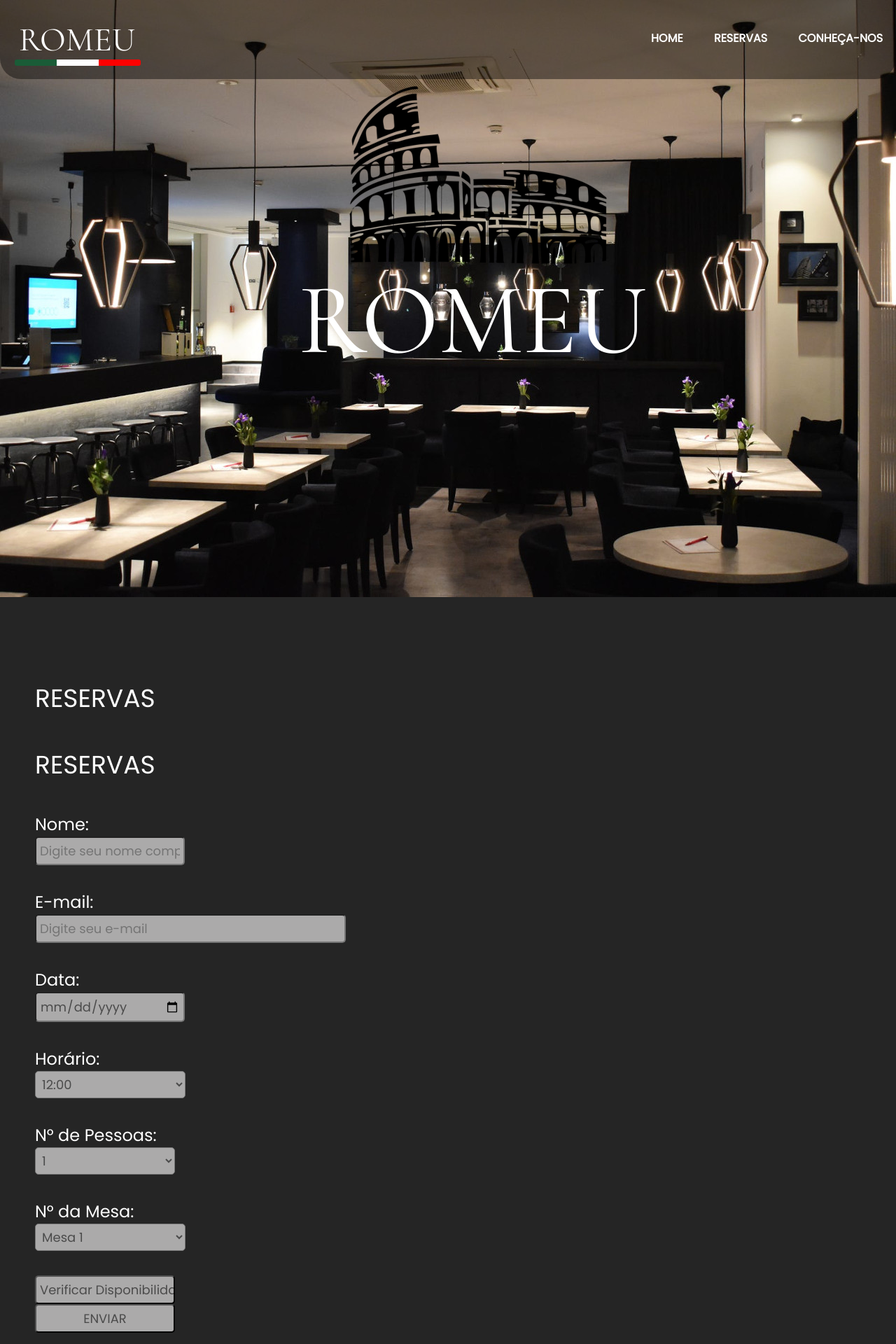
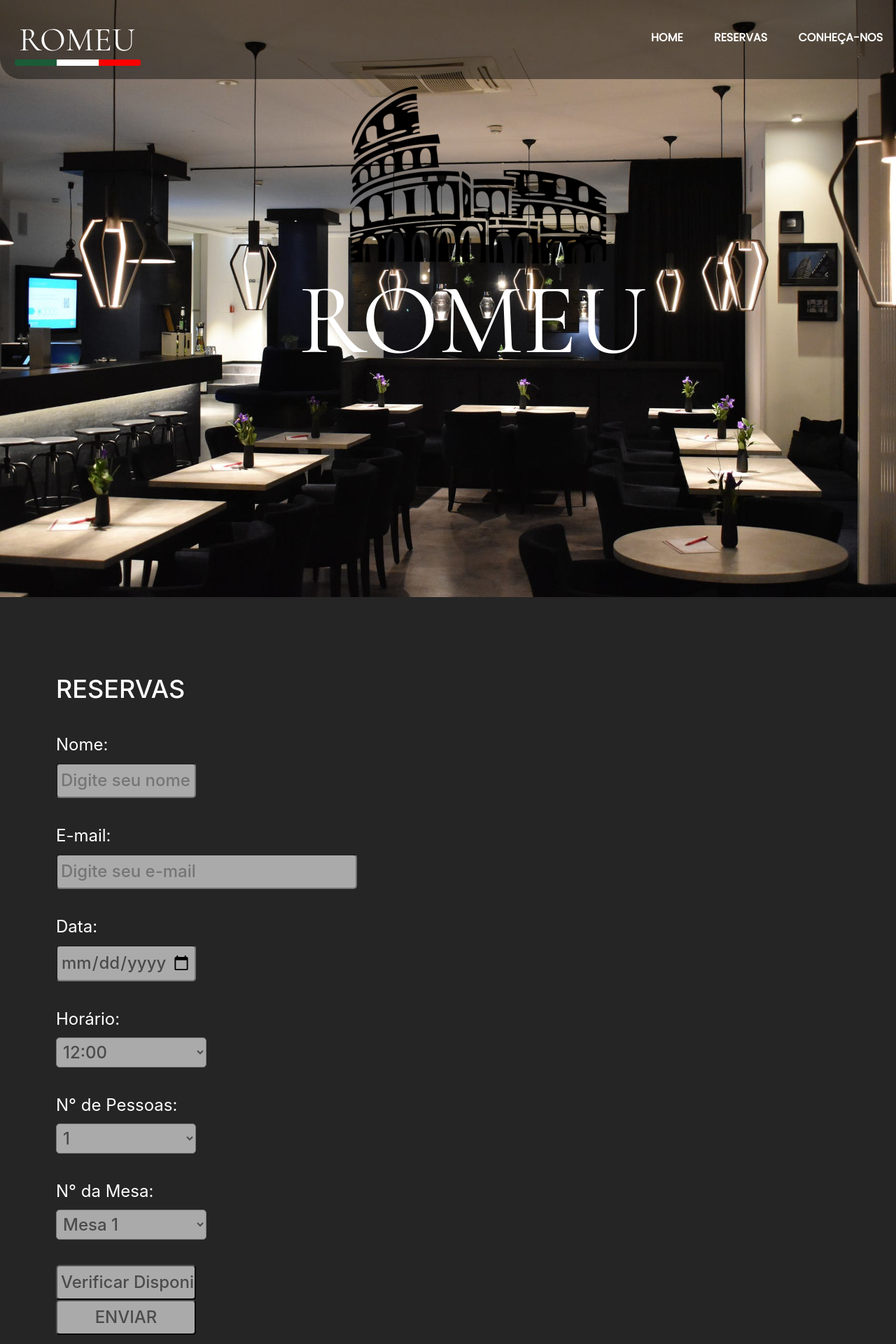
Before and after one commit to luclopesr/RestauranteRomeu, a Flask app: page / in a window 1280 px wide. Shown: the top 1920 px of the page at 70% size. Run offline with Flask 2, Linux system fonts and the light colour scheme; some libraries are stand-ins or nearby versions.

Commit message:
Update romeu.html

```diff
--- a/Flask_Romeu/templates/romeu.html
+++ b/Flask_Romeu/templates/romeu.html
@@ -6,6 +6,8 @@
     <title>Restaurante Romeu</title>
     <link rel="stylesheet" href="{{ url_for('static', filename='style.css') }}" />
     <link rel="shortcut icon" href="{{ url_for('static', filename='favicon.ico') }}" type="image/x-icon" />
+    <link rel="stylesheet" href="https://stackpath.bootstrapcdn.com/bootstrap/4.1.3/css/bootstrap.min.css"
+    integrity="sha384-MCw98/SFnGE8fJT3GXwEOngsV7Zt27NXFoaoApmYm81iuXoPkFOJwJ8ERdknLPMO" crossorigin="anonymous">
   </head>
   <body>
     <header>
@@ -35,9 +37,102 @@
         </section>
 
         <section class="bloco" id="reservas">
+
+        <div class="container-fluid d-flex justify-content-center" id="total">
+          <div class="col-lg-12" id="interior">
+            {% block content %}
+            {% endblock %}
+          </div>
+        </div>
+         <!--
           <h1>RESERVAS</h1>
-          {% block content %}
-          {% endblock %}
+            <div class="container">
+              <div class="row">
+                  <div class="seat"></div>
+                  <div class="seat"></div>
+                  <div class="seat"></div>
+                  <div class="seat"></div>
+                  <div class="seat"></div>
+                  <div class="seat"></div>
+              </div>
+              <div class="row">
+                  <div class="seat"></div>
+                  <div class="seat"></div>
+                  <div class="seat"></div>
+                  <div class="seat"></div>
+                  <div class="seat"></div>
+                  <div class="seat"></div>
+              </div>
+          </div>
+
+          <form>
+            <div>
+              <label>Nome</label>
+              <input
+                type="text"
+                name="nome"
+                id="nome"
+                placeholder="Digite seu nome completo"
+                required
+              />
+            </div>
+
+            <div>
+              <label>E-mail</label>
+              <input
+                type="email"
+                name="email"
+                id="email"
+                placeholder="Digite seu e-mail"
+                required
+              />
+            </div>
+
+            <div>
+              <label>Data</label>
+              <input type="date" name="data" id="data" required />
+            </div>
+
+            <div>
+              <label>Horário</label>
+              <select name="horario" id="horario" required>
+                <option selected disabled value="">Selecione</option>
+                <option>12:00</option>
+                <option>14:00</option>
+                <option>16:00</option>
+                <option>18:00</option>
+                <option>20:00</option>
+                <option>22:00</option>
+              </select>
+            </div>
+
+            <div>
+              <label>N° de Pessoas</label>
+              <input type="number" name="pessoas" id="pessoas" min="1" max="10" required />
+            </div>
+
+            <div>
+              <label>N° da Mesa</label>
+              <select name="mesa" id="mesa" required>
+                <option selected disabled value="">Selecione</option>
+                <option>Mesa 1</option>
+                <option>Mesa 2</option>
+                <option>Mesa 3</option>
+                <option>Mesa 4</option>
+                <option>Mesa 5</option>
+                <option>Mesa 6</option>
+                <option>Mesa 7</option>
+                <option>Mesa 8</option>
+                <option>Mesa 9</option>
+                <option>Mesa 10</option>
+                <option>Mesa 11</option>
+              </select>
+            </div>
+
+            <button id="disponibilidade">Verificar Disponibilidade</button>
+            <button id="enviar" type="submit">ENVIAR</button>
+          </form>
+          -->
         </section>
 
         <section class="bloco" id="conheca">
@@ -69,7 +164,6 @@
         </section>
       </section>
 
-
     </main>
 
     <footer>
```
